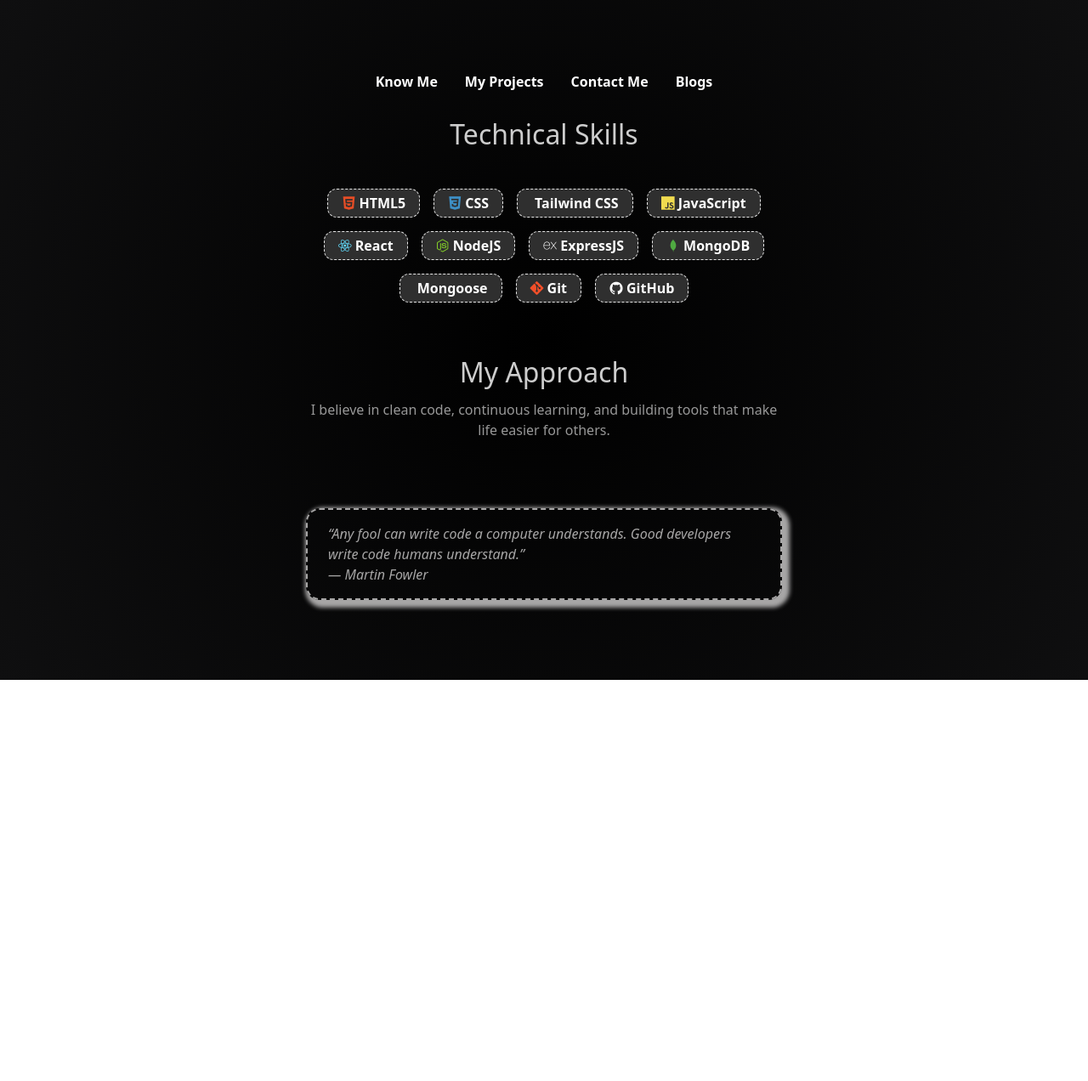
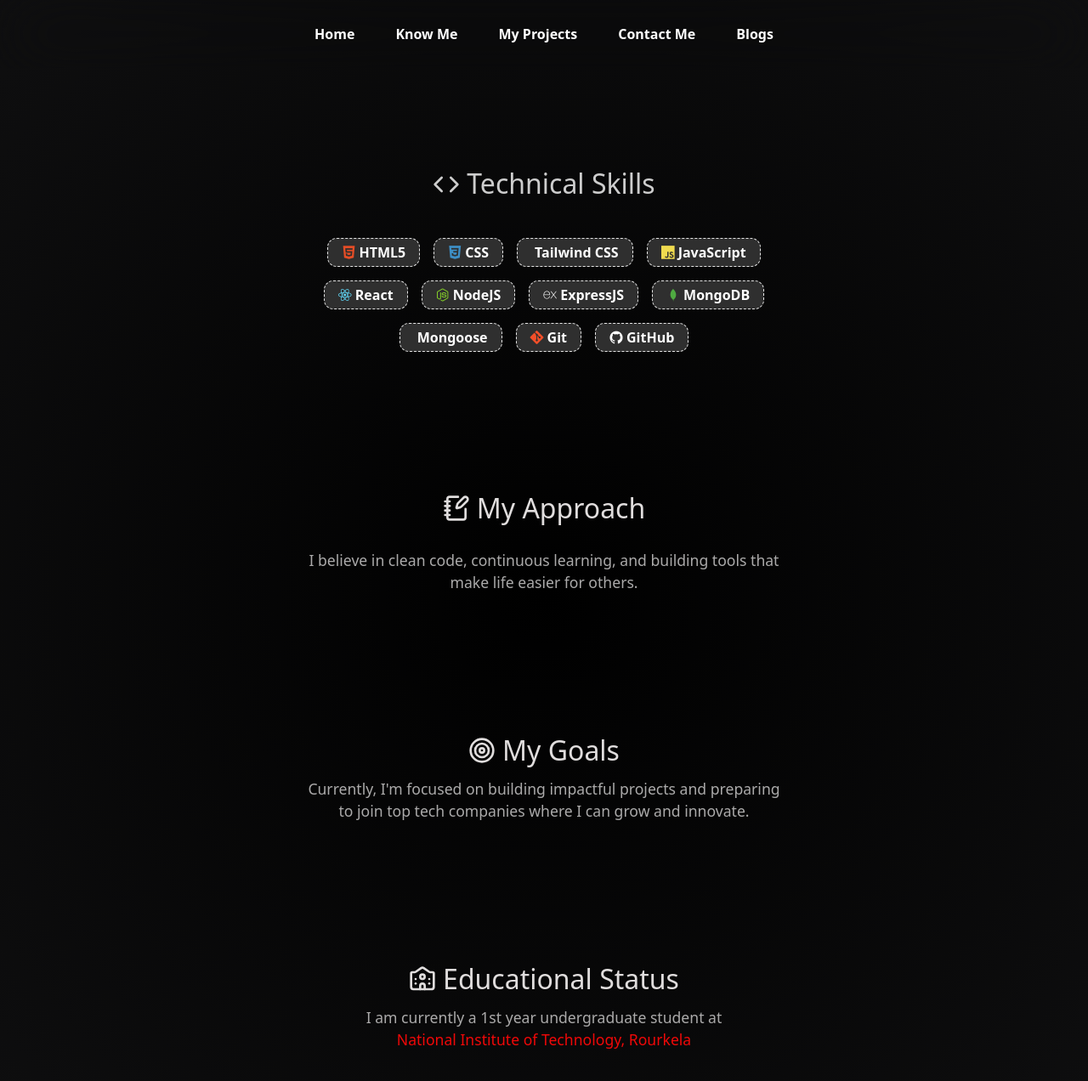
Before and after one commit to ayantik2006/Portfolio2.0, a React (Vite) app in the folder frontend/: page /know-me in a window 1280 px wide. Shown: the top 1272 px of the page at 85% size. Before the commit the page ends 800 px from the top, so only its background shows below. Built offline with nearby package versions, Linux system fonts and the light colour scheme.

Commit message:
know me section added

```diff
--- a/frontend/src/components/Hero.tsx
+++ b/frontend/src/components/Hero.tsx
@@ -12,9 +12,9 @@
     }, 1000);
   }, []);
   return (
-    <div className="h-[100vh] text-[#e4e2e2] flex items-center justify-center bg-[radial-gradient(circle,_#000,_#0f0f10)] selection:bg-white selection:text-black flex flex-col">
-      <Navbar/>
-      <motion.h1 className="flex flex-col items-center gap-2">
+    <div className="min-h-screen text-[#e4e2e2] flex flex-col items-center justify-center gap-[4rem] bg-[radial-gradient(circle,_#000,_#0f0f10)] selection:bg-white selection:text-black scroll-smooth">
+      <Navbar />
+      <div className="flex flex-col items-center gap-2 h-fit w-fit">
         <img
           src="https://api.dicebear.com/9.x/personas/svg?seed=Robert"
           alt="avatar"
@@ -26,7 +26,6 @@
             <ColourfulText text="Ayantik" />
           </div>
         </div>
-        {isTaglineShowing && (
         <motion.div className="relative mx-4 my-4 flex flex-col items-center justify-center gap-4 text-center sm:mx-0 sm:mb-0 sm:flex-row font-normal text-[1rem] ">
           <LayoutTextFlip
             text="I build "
@@ -37,16 +36,18 @@
             web apps
           </p>
         </motion.div>
-        )}
         <div className="flex gap-6 mt-6">
           <button className="bg-white text-black px-4 py-2 rounded-[2rem] font-bold hover:-translate-y-1 duration-300">
             See Projects
           </button>
+
+          <a href="https://drive.google.com/file/d/1TmuYrMKZNFIZGZwdF0aLSo1ypNNkmlCT/view" target="_blank">
             <button className="bg-transparent text-white border-2 px-4 py-2 rounded-[2rem] font-bold hover:-translate-y-1 duration-300">
-            Contact Me
+              Get Resume
             </button>
+          </a>
         </div>
-      </motion.h1>
+      </div>
     </div>
   );
 }
--- a/frontend/src/components/KnowMe.tsx
+++ b/frontend/src/components/KnowMe.tsx
@@ -1,11 +1,19 @@
+import { motion } from "framer-motion";
 import Navbar from "./Navbar";
+import {Code, NotebookPen, Target, University} from "lucide-react";
 
 function KnowMe() {
   return (
-    <div className="min-h-screen bg-[radial-gradient(circle,_#000,_#0f0f10)] selection:bg-white selection:text-black flex flex-col gap-[5rem] items-center justify-center text-white">
+    <div className="min-h-screen bg-[radial-gradient(circle,_#000,_#0f0f10)] selection:bg-white selection:text-black flex flex-col gap-[10rem] items-center text-white bg-amber-300 scroll-smooth">
       <Navbar />
-      <div className="flex flex-col items-center gap-2 max-w-[35rem]">
-        <h1 className="text-[2rem] text-[#cdcdcd]">Technical Skills</h1>
+      <motion.div
+        className="flex flex-col items-center gap-2 max-w-[35rem] mt-[12rem]"
+        initial={{ opacity: 0, y: 40 }}
+        whileInView={{ opacity: 1, y: 0 }}
+        transition={{ duration: 0.5 }}
+        viewport={{ once: true }}
+      >
+        <h1 className="text-[2rem] text-[#cdcdcd] flex items-center gap-2"><Code size={32} className="mt-[0.1rem]"/>Technical Skills</h1>
         <div className="flex flex-wrap gap-4 mt-[2rem] font-semibold justify-center">
           <div className="bg-[#2F2F2F] px-4 py-1 rounded-[0.7rem] border-1 gap-1 border-dashed hover:-translate-y-1 duration-300">
             <a
@@ -85,20 +93,60 @@
             </a>
           </div>
         </div>
-      </div>
+      </motion.div>
 
-      <div className="mt-[-1.4rem] flex flex-col items-center gap-2 max-w-[35rem]">
-        <h1 className="text-[2rem] text-[#cdcdcd]">My Approach</h1>
-        <p className="text-[#989898] text-center">
+      <motion.div
+        className="mt-[rem] flex flex-col items-center gap-6 max-w-[35rem]"
+        initial={{ opacity: 0, y: 40 }}
+        whileInView={{ opacity: 1, y: 0 }}
+        transition={{ duration: 0.5 }}
+        viewport={{ once: true }}
+      >
+        <h1 className="text-[2rem] text-[#e0dddd] flex items-center gap-2"><NotebookPen size={32}/>My Approach</h1>
+        <p className="text-[#abaaaa] text-center text-[1.1rem]">
           I believe in clean code, continuous learning, and building tools that
           make life easier for others.
         </p>
-      </div>
+      </motion.div>
 
-      <div className="mb-[-2.5rem] border-2 px-6 py-4 border-dashed rounded-[1rem] max-w-[35rem] text-[#a7a6a6] border-[#a7a6a6] shadow-[4px_4px_5px_5px] italic">
+      <motion.div
+        className="mt-[rem] flex flex-col items-center gap-2 max-w-[35rem]"
+        initial={{ opacity: 0, y: 40 }}
+        whileInView={{ opacity: 1, y: 0 }}
+        transition={{ duration: 0.5 }}
+        viewport={{ once: true }}
+      >
+        <h1 className="text-[2rem] text-[#e0dddd] flex items-center gap-2"><Target size={32}/>My Goals</h1>
+        <p className="text-[#abaaaa] text-center text-[1.1rem]">
+          Currently, I'm focused on building impactful projects and preparing to
+          join top tech companies where I can grow and innovate.
+        </p>
+      </motion.div>
+
+      <motion.div
+        className="mt-[rem] flex flex-col items-center gap-2 max-w-[35rem] pb-[10rem]"
+        initial={{ opacity: 0, y: 40 }}
+        whileInView={{ opacity: 1, y: 0 }}
+        transition={{ duration: 0.5 }}
+        viewport={{ once: true }}
+      >
+        <h1 className="text-[2rem] text-[#e0dddd] flex items-center gap-2"><University size={32}/>Educational Status</h1>
+        <p className="text-[#abaaaa] text-[1.1rem] text-center">
+          I am currently a 1st year undergraduate student at <br />{" "}
+          <a
+            href="https://www.nitrkl.ac.in/"
+            className="text-[#f00808] hover:translate-y-1"
+            target="_blank"
+          >
+            National Institute of Technology, Rourkela
+          </a>
+        </p>
+      </motion.div>
+      {/*
+      <div className="mb-5 border-2 px-6 py-4 border-dashed rounded-[1rem] max-w-[35rem] text-[#a7a6a6] border-[#a7a6a6] shadow-[4px_4px_5px_3px] italic">
         “Any fool can write code a computer understands. Good developers write
         code humans understand.” <br />— Martin Fowler
-      </div>
+      </div> */}
     </div>
   );
 }
--- a/frontend/src/components/Navbar.tsx
+++ b/frontend/src/components/Navbar.tsx
@@ -2,7 +2,8 @@
 
 function Navbar() {
   return (
-    <div className="fixed mt-[-38rem] flex gap-8">
+    <div className="fixed top-[0rem] left-1/2 transform -translate-x-1/2 z-50 flex gap-12 backdrop-blur-2xl h-[5rem] w-full justify-center items-center">
+        <Link to="/" className="font-semibold hover:text-[#aba7a7] cursor-pointer">Home</Link>
         <Link to="/know-me" className="font-semibold hover:text-[#aba7a7] cursor-pointer">Know Me</Link>
         <div className="font-semibold hover:text-[#aba7a7] cursor-pointer">My Projects</div>
         <div className="font-semibold hover:text-[#aba7a7] cursor-pointer">Contact Me</div>
```
Lines whose indentation alone changed are shown as unchanged.
